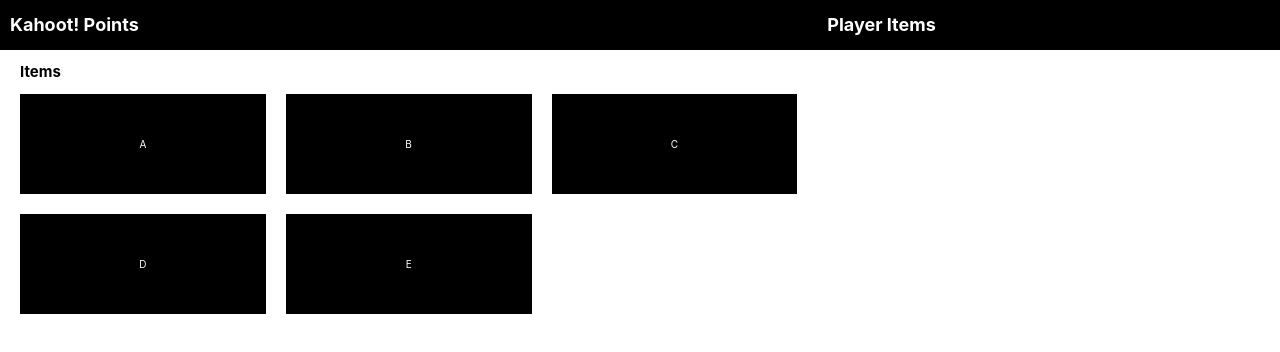
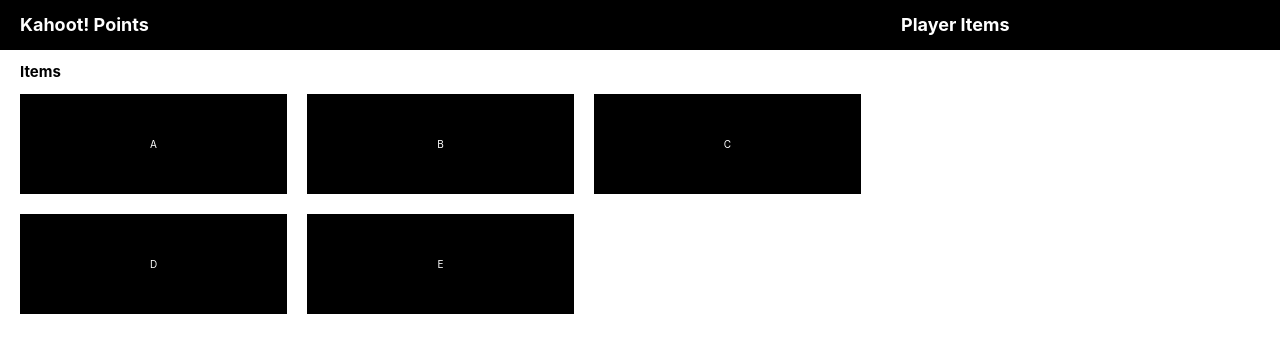
Before and after one commit to nerdenough/game-points, a React (Create React App) app: page / in a window 1280 px wide. Shown: the top 352 px of the page. Built offline with nearby package versions, Linux system fonts and the light colour scheme.

Commit message:
Restrict GameTable item width and tidy css

```diff
--- a/src/components/GamePanel/GameTable.css
+++ b/src/components/GamePanel/GameTable.css
@@ -5,7 +5,7 @@
 
 .GameTable--items {
   display: grid;
-  grid-template-columns: 1fr 1fr 1fr;
+  grid-template-columns: repeat(3, 1fr);
   grid-gap: 2rem;
 }
 
@@ -14,6 +14,7 @@
   background: black;
   color: white;
   width: 100%;
+  min-width: 10rem;
   height: 10rem;
   align-items: center;
   justify-content: center;
--- a/src/components/Header/index.css
+++ b/src/components/Header/index.css
@@ -1,7 +1,7 @@
 .Header {
   background: black;
   height: 5rem;
-  padding: 0 1rem;
+  padding: 0 2rem;
 }
 
 .Header--title {
```
